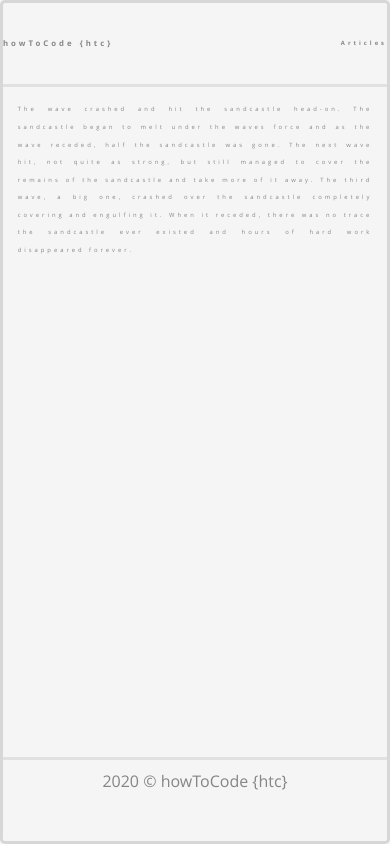
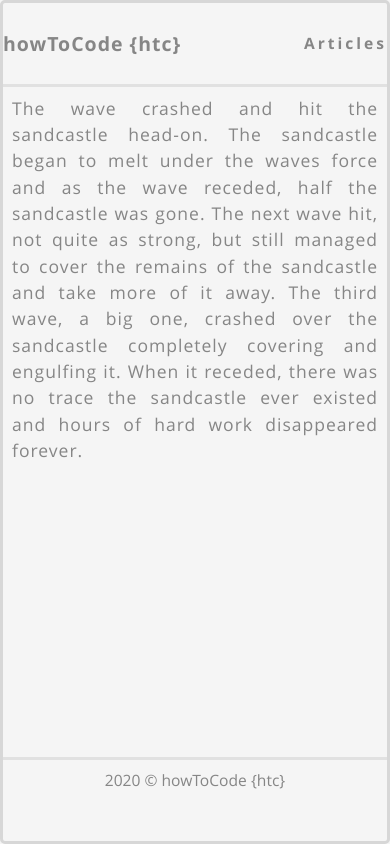
Before and after one commit to donimbaga/htc, a plain HTML site: page index.html in a window 390 px wide. Drawn offline with Linux system fonts and the light colour scheme.

Commit message:
utaratibu mpya

```diff
--- a/styles.css
+++ b/styles.css
@@ -56,7 +56,7 @@ header h1 {
 
 h1:hover,
 nav a:hover {
-  color: #2f2f2f;
+  color: #535353;
 }
 
 nav a {
@@ -95,20 +95,23 @@ footer {
   padding: 10px;
 }
 
-@media only screen and (max-width: 320px) {
+@media only screen and (max-width: 480px) {
   header {
-    font-size: 3.0vw;
+    font-size: 2.5vw;
   }
   header h1 {
     letter-spacing: 1px;
   }
+  nav a {
+    font-size: 4vw;
+  }
   .intro {
-    font-size: 5vw;
+    font-size: 4.5vw;
     letter-spacing: 1px;
     padding: 9px;
-    line-height: 1.6;
+    line-height: 1.5;
   }
   footer {
-    font-size: 5vw;
+    font-size: 4vw;
   }
 }
```
